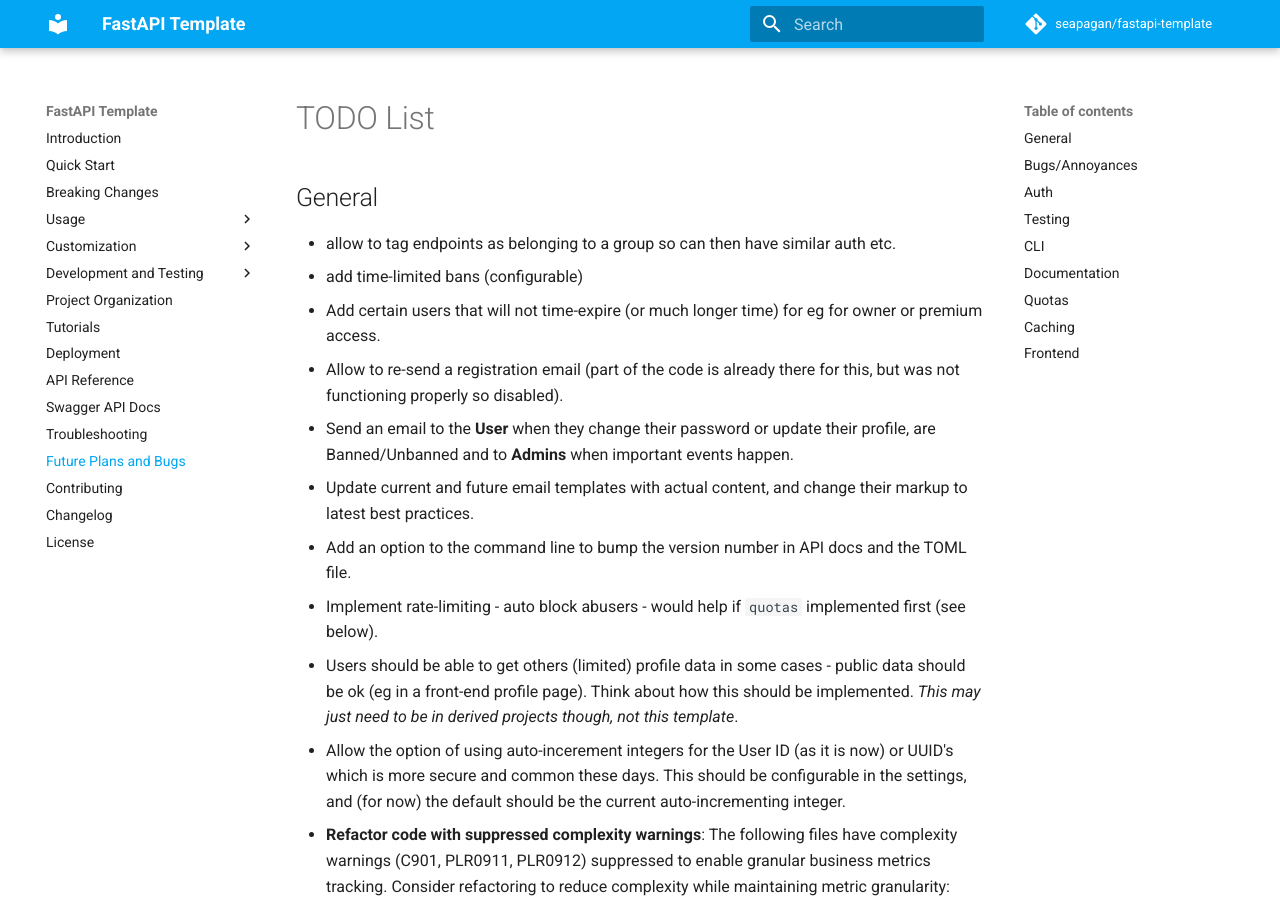
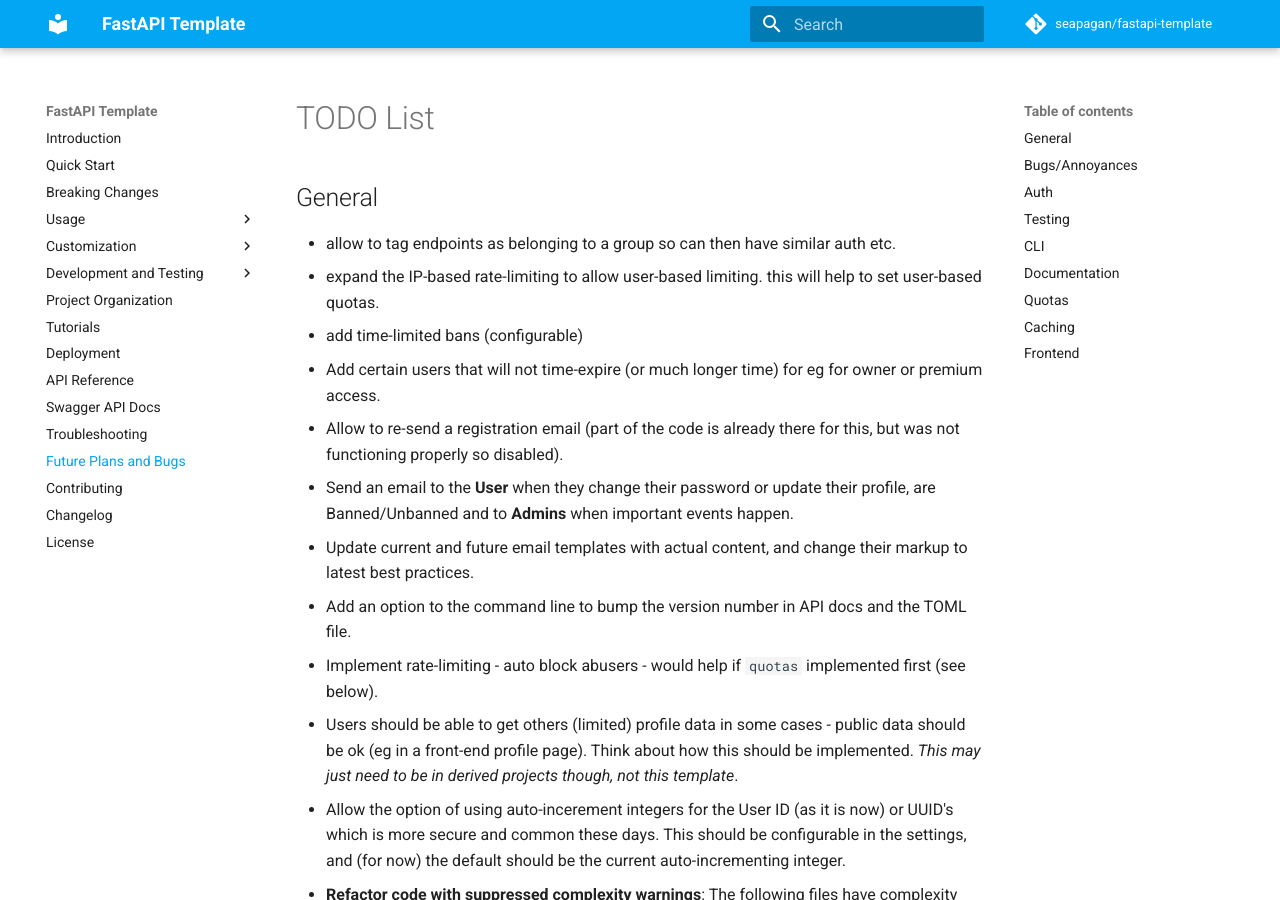
Before and after one commit to seapagan/fastapi-template, an MkDocs documentation site: the page built from docs/future.md, in a window 1280 px wide and 900 px high. Built offline with MkDocs 1.6.1 and Material for MkDocs 9.7.7, drawn with Linux system fonts in a browser that asks for light colours; comment, search, counter and statistics services are not loaded.

Commit message:
update TODO.md
Signed-off-by: Grant Ramsay <seapagan@gmail.com>

```diff
--- a/TODO.md
+++ b/TODO.md
@@ -4,6 +4,8 @@
 
 - allow to tag endpoints as belonging to a group so can then have similar auth
   etc.
+- expand the IP-based rate-limiting to allow user-based limiting. this will help
+  to set user-based quotas.
 - add time-limited bans (configurable)
 - Add certain users that will not time-expire (or much longer time) for eg for
   owner or premium access.
```
